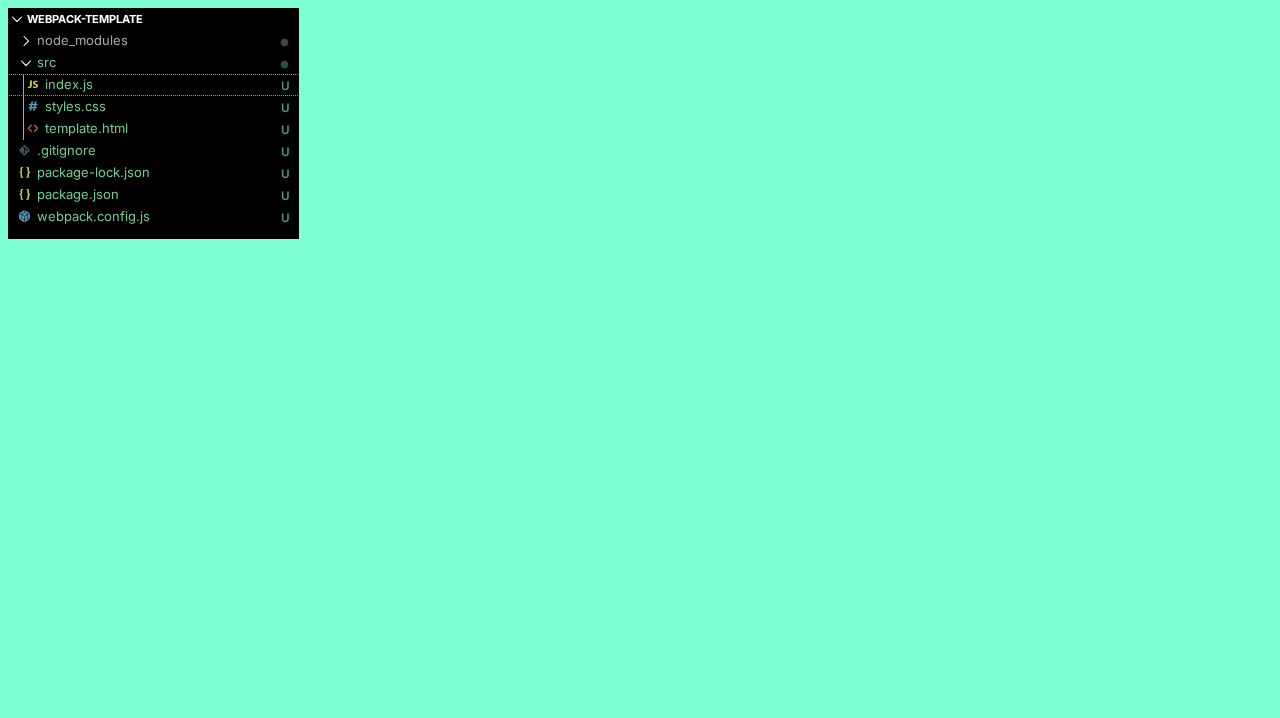
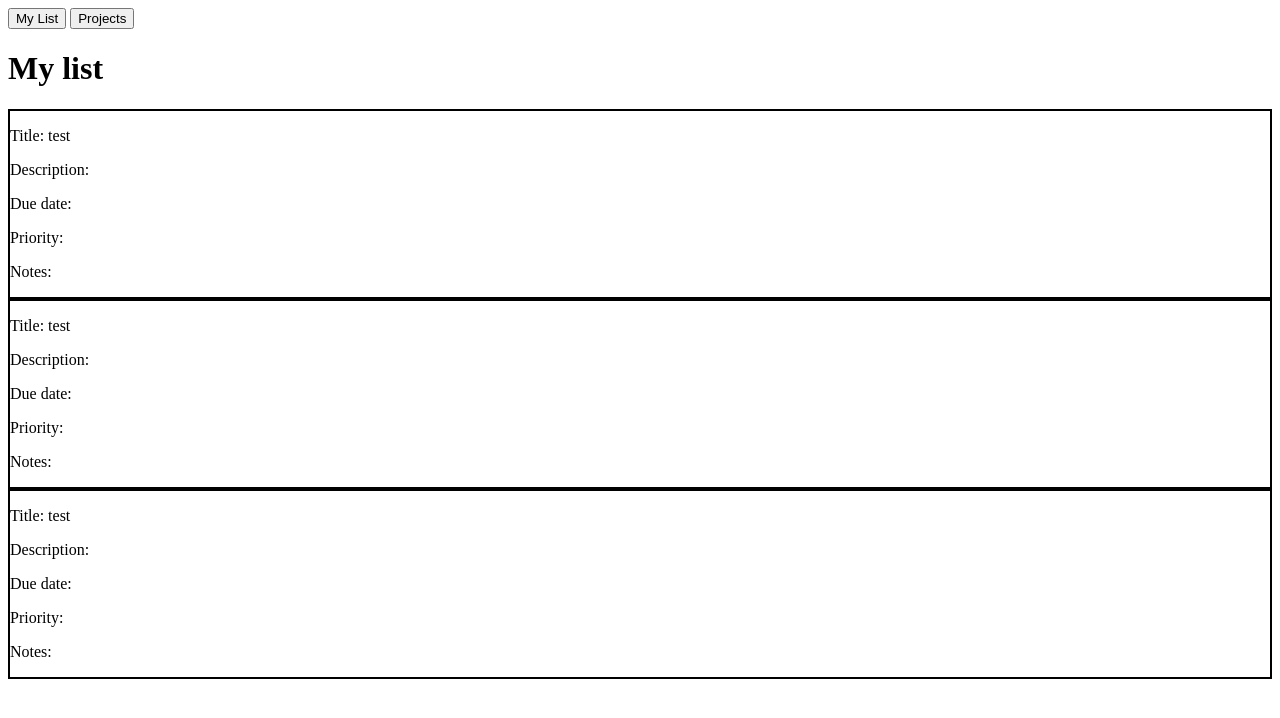
Before and after one commit to a-gracia/todo-list, a website built with webpack: page src/template.html in a window 1280 px wide. Built offline with nearby package versions, Linux system fonts and the light colour scheme.

Commit message:
feat: Add todo, project, engine and dom-controller classes

```diff
--- /dev/null
+++ b/src/dom-controller.js
@@ -0,0 +1,30 @@
+export class DOMController {
+  constructor(app) {
+    this.app = app;
+    this.todoContainer = document.querySelector("#todo-container");
+    this.todoCardTemplate = document.querySelector("#todo-card");
+  }
+
+  start() {
+    const defaultToDo = this.app.defaultToDo;
+    this.loadProject(defaultToDo, this.todoContainer);
+  }
+
+  loadProject(project, container) {
+    project.todoList.forEach((element) => {
+      const clone = document.importNode(this.todoCardTemplate.content, true);
+      let title = clone.querySelector("#title");
+      let dueDate = clone.querySelector("#dueDate");
+      let description = clone.querySelector("#description");
+      let priority = clone.querySelector("#priority");
+      let notes = clone.querySelector("#notes");
+      title.textContent = element.title;
+      dueDate.textContent = element.dueDate;
+      description.textContent = element.description;
+      priority.textContent = element.priority;
+      notes.textContent = element.notes;
+
+      container.appendChild(clone);
+    });
+  }
+}
--- /dev/null
+++ b/src/engine.js
@@ -0,0 +1,11 @@
+import { Project } from "./project";
+
+export class ToDoEngine {
+  constructor() {
+    this.defaultToDo = new Project("Default");
+    this.defaultToDo.addToDo("test");
+    this.defaultToDo.addToDo("test");
+    this.defaultToDo.addToDo("test");
+    this.projects = [];
+  }
+}
--- a/src/index.js
+++ b/src/index.js
@@ -1,7 +1,8 @@
 import "./styles.css";
-import odinImage from "./odin.png";
+import { ToDoEngine } from "./engine";
+import { DOMController } from "./dom-controller";
 
-const image = document.createElement("img");
-image.src = odinImage;
+let app = new ToDoEngine();
 
-document.body.appendChild(image);
+let controller = new DOMController(app);
+controller.start();
--- /dev/null
+++ b/src/project.js
@@ -0,0 +1,13 @@
+import { ToDo } from "./todo";
+
+export class Project {
+  constructor(name = "New project") {
+    this.name = name;
+    this.todoList = [];
+  }
+
+  addToDo(title) {
+    let todo = new ToDo((title = title));
+    this.todoList.push(todo);
+  }
+}
--- a/src/styles.css
+++ b/src/styles.css
@@ -1,3 +1,7 @@
-* {
-  background-color: aquamarine;
+.hidden {
+  display: none;
 }
+
+.todo-card {
+  border: black 2px solid;
+}
--- a/src/template.html
+++ b/src/template.html
@@ -5,5 +5,25 @@
     <meta name="viewport" content="width=device-width, initial-scale=1.0" />
     <title>Document</title>
   </head>
-  <body></body>
+  <body>
+    <header>
+      <nav>
+        <button id="my-list-button">My List</button>
+        <button id="my-projects-button">Projects</button>
+      </nav>
+      <h1>My list</h1>
+      <div id="todo-container"></div>
+      <div id="my-projects-container hidden"></div>
+    </header>
+  </body>
 </html>
+
+<template id="todo-card">
+  <div class="todo-card">
+    <p>Title: <span id="title"></span></p>
+    <p>Description: <span id="description"></span></p>
+    <p>Due date: <span id="dueDate"></span></p>
+    <p>Priority: <span id="priority"></span></p>
+    <p>Notes: <span id="notes"></span></p>
+  </div>
+</template>
--- /dev/null
+++ b/src/todo.js
@@ -0,0 +1,9 @@
+export class ToDo {
+  constructor(title) {
+    this.title = title;
+    this.description = null;
+    this.dueDate = null;
+    this.priority = null;
+    this.notes = null;
+  }
+}
```
